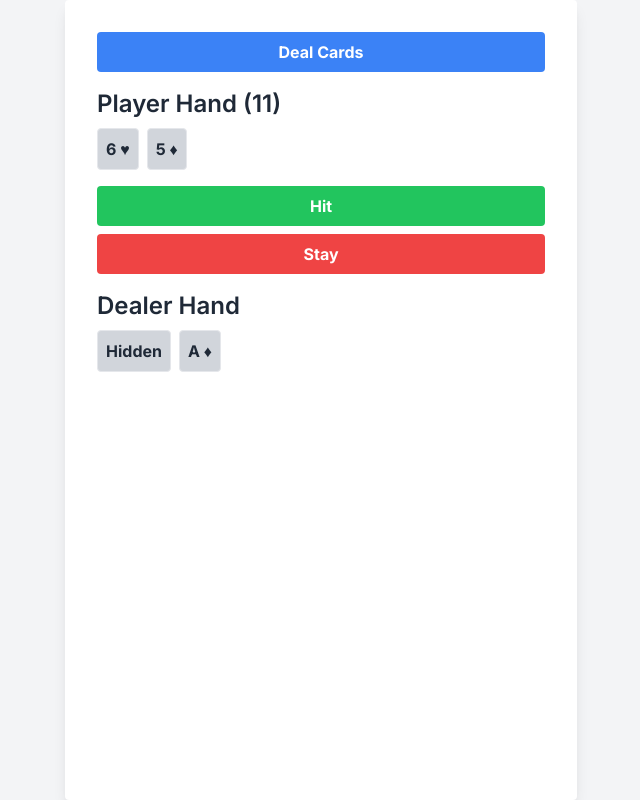
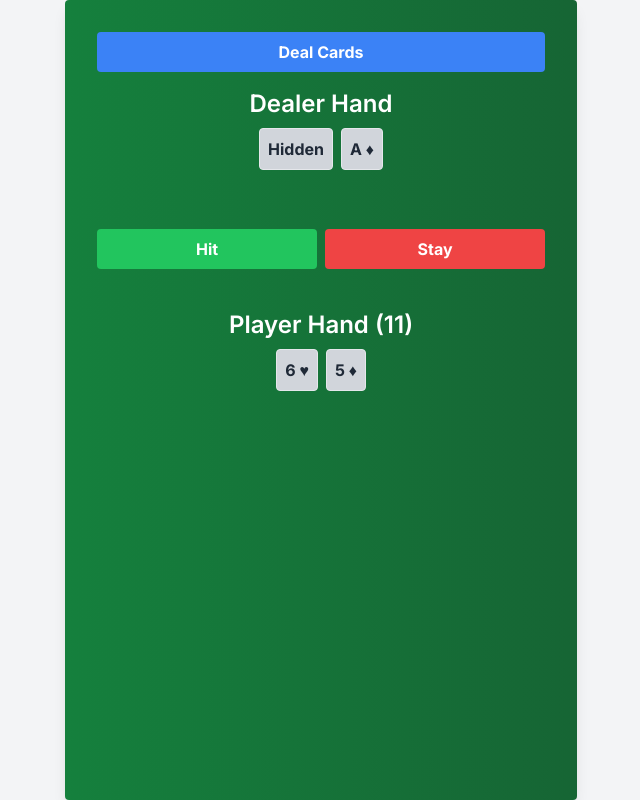
Before and after one commit to felri/blackjack-backend, a Next.js app: page / in a window 1280 px wide. Both pictures are taken after a click on the button "Deal Cards". Shown: the whole page, without its empty margins (319-959 px from the left). Built offline with nearby package versions, Linux system fonts and the light colour scheme.

Commit message:
add css to game

```diff
--- a/app/page.tsx
+++ b/app/page.tsx
@@ -104,16 +104,16 @@ function Blackjack() {
   }
 
   function dealFromFetchedDeck(fetchedDeck: Card[]) {
-    if (fetchedDeck.length >= 4) {
-      const newDeck = [...fetchedDeck];
-      setPlayerHand([newDeck.pop()!, newDeck.pop()!]);
-      setDealerHand([newDeck.pop()!, newDeck.pop()!]);
-      setDeck(newDeck);
-      setGameStatus(getStatusText("ongoing"));
-    }
+    const newDeck = [...fetchedDeck];
+    setPlayerHand([newDeck.pop()!, newDeck.pop()!]);
+    setDealerHand([newDeck.pop()!, newDeck.pop()!]);
+    setDeck(newDeck);
+    setGameStatus(getStatusText("ongoing"));
   }
 
   async function dealInitialCards() {
+    setPlayerHand([]);
+    setDealerHand([]);
     const newDeck = await fetchDeck();
     dealFromFetchedDeck(newDeck);
   }
@@ -176,7 +176,7 @@ function Blackjack() {
 
   return (
     <div className="min-h-screen bg-gray-100 flex flex-col items-center justify-center text-gray-800">
-      <div className="min-h-screen bg-white p-8 rounded shadow-lg max-w-lg w-full ">
+      <div className="min-h-screen p-8 rounded shadow-lg max-w-lg w-full bg-gradient-to-r from-green-700 to-green-800 text-white">
         <button
           onClick={dealInitialCards}
           className="bg-blue-500  px-6 py-2 rounded font-bold mb-4 text-white w-full"
@@ -184,45 +184,12 @@ function Blackjack() {
           Deal Cards
         </button>
 
-        <div className="mb-4">
-          <h2 className="text-2xl font-semibold mb-2">
-            Player Hand ({getHandValue(playerHand)})
-          </h2>
-          <div className="flex space-x-2">
-            {playerHand.map((card) => (
-              <div
-                key={`${card.suit}-${card.rank}`}
-                className="p-2 bg-gray-300 rounded border font-bold"
-              >
-                {`${card.rank} ${getUniCodeForSuit(card.suit)}`}
-              </div>
-            ))}
-          </div>
-        </div>
-
-        {gameStatus === "Ongoing" && (
-          <div className="mb-4 text-white font-bold">
-            <button
-              onClick={playerHit}
-              className="bg-green-500  px-6 py-2 rounded mb-2 w-full"
-            >
-              Hit
-            </button>
-            <button
-              onClick={playerStay}
-              className="bg-red-500  px-6 py-2 rounded w-full"
-            >
-              Stay
-            </button>
-          </div>
-        )}
-
-        <div className="mb-4">
+        <div className="mb-4 flex flex-col items-center justify-start min-h-[125px]">
           <h2 className="text-2xl font-semibold mb-2">
             Dealer Hand{" "}
             {gameStatus !== "Ongoing" ? `(${getHandValue(dealerHand)})` : ""}
           </h2>
-          <div className="flex space-x-2">
+          <div className="flex space-x-2 text-gray-800">
             {dealerHand.map((card, index) => (
               <div
                 key={`${card.suit}-${card.rank}`}
@@ -236,8 +203,43 @@ function Blackjack() {
           </div>
         </div>
 
+        {gameStatus === "Ongoing" && (
+          <div className="text-white font-bold flex flex-row space-x-2 mb-10">
+            <button
+              onClick={playerHit}
+              className="bg-green-500 px-6 py-2 rounded w-full h-full"
+            >
+              Hit
+            </button>
+            <button
+              onClick={playerStay}
+              className="bg-red-500 px-6 py-2 rounded w-full h-full"
+            >
+              Stay
+            </button>
+          </div>
+        )}
+
+        <div className="mb-4 flex flex-col items-center justify-start min-h-[125px]">
+          <h2 className="text-2xl font-semibold mb-2">
+            Player Hand ({getHandValue(playerHand)})
+          </h2>
+          <div className="flex space-x-2 text-gray-800">
+            {playerHand.map((card) => (
+              <div
+                key={`${card.suit}-${card.rank}`}
+                className="p-2 bg-gray-300 rounded border font-bold"
+              >
+                {`${card.rank} ${getUniCodeForSuit(card.suit)}`}
+              </div>
+            ))}
+          </div>
+        </div>
+
         {gameStatus !== "Ongoing" && (
-          <div className="text-xl font-semibold">Result: {gameStatus}</div>
+          <div className="text-xl font-semibold w-full text-center">
+            {gameStatus}
+          </div>
         )}
       </div>
     </div>
```
